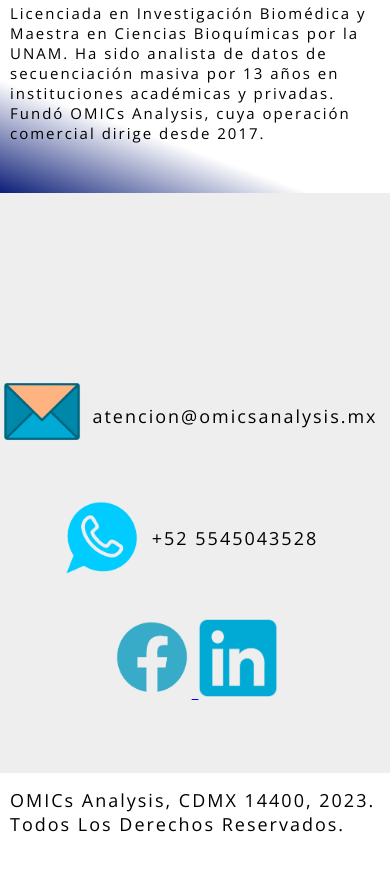
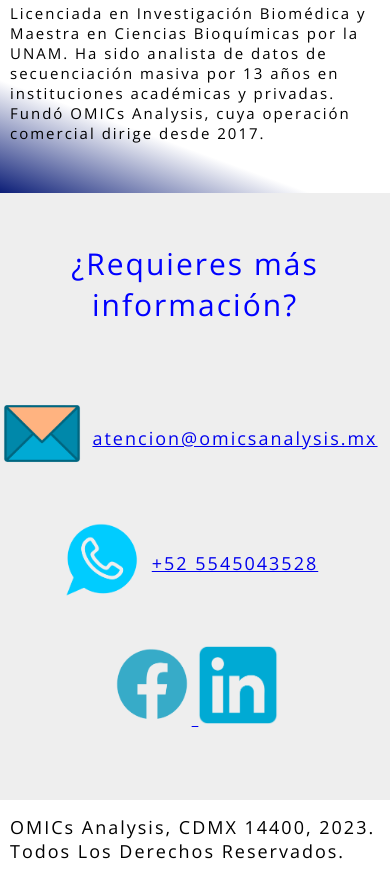
Before and after one commit to omicsanalysis/omicsanalysis.github.io, a plain HTML site: page curso.html in a window 390 px wide. Shown: the part 4892-5770 px from the top of the page. Before the commit the page ends 5743 px from the top, so only its background shows below. Drawn offline with nearby package versions, Linux system fonts and the light colour scheme.

Commit message:
aesthetics changes

```diff
--- a/css/style.css
+++ b/css/style.css
@@ -95,7 +95,7 @@ p {
 }
 
 /***CONTENT SECTIONS*/
-#Analisis, #Consultoria, #Quienes, #Contacto{
+#Analisis, #Consultoria, #Quienes, .Contacto{
     display: flex;
     flex-direction: column;
     align-items: center;
@@ -104,7 +104,7 @@ p {
     font-size: 1.4rem;
     text-align: justify;
 }
-#Consultoria, #Contacto{
+#Consultoria, .Contacto{
     padding:2rem;
     display: flex;
     background:#eeeeee;
@@ -153,22 +153,22 @@ p {
     width: 65%;
     background-color: hsl(0, 0%, 100%,70%);
 }
-#Contacto p{
+.Contacto p{
     font-size: 1.8rem;
     font-weight: 200;
     display: flex;
     flex-direction: column;
     justify-content: center;
 }
-#Contacto_medios{
+.Contacto_medios{
     margin: 2rem 0;
     display: flex;
     flex-direction: row;
 }
-#Contacto .icon{
+.Contacto .icon{
     width: 8rem; height: 8rem;
 }
-#Contacto .flex{
+.Contacto .flex{
     display: flex;
     flex-direction: row;
     justify-content: center;
@@ -195,7 +195,7 @@ p {
         justify-content: center;
         text-align: center;
     }
-    #Analisis, #Consultoria,#Quienes, #Contacto{
+    #Analisis, #Consultoria,#Quienes, .Contacto{
         padding: 2rem 2rem 7rem;
     }
     #Analisis_caract{
@@ -209,10 +209,10 @@ p {
         flex-direction: column;
         align-items: center;
     }
-    #Contacto_medios{
+    .Contacto_medios{
         flex-direction: column;
     }
-    #Contacto .flex{
+    .Contacto .flex{
         margin: 1rem 1rem;
         padding: 1rem 1rem;
         display:flex;
--- a/curso.html
+++ b/curso.html
@@ -94,7 +94,7 @@
         </section>
         <section id="datoscontacto">
             <h4>CONTACTO</h4>
-            <div id="Contacto_medios">
+            <div class="Contacto_medios">
                 <div class="flex">
                     <a href = "mailto: atencion@omicsanalysis.mx">
                         <img class="icon" src="img/Mail.png">
@@ -211,20 +211,25 @@
                 <p>Licenciada en Investigación Biomédica y Maestra en Ciencias Bioquímicas por la UNAM. Ha sido analista de datos de secuenciación masiva por 13 años en instituciones académicas y privadas. Fundó OMICs Analysis, cuya operación comercial dirige desde 2017.</p>
             </div>
         </section>
-        <section id="Contacto">
-            <h1 id="h_contacto"></h1>
-            <p id="p_contacto_1"></p>
-            <p id="p_contacto_2"></p>
-            <div id="Contacto_medios">
+
+        <section class="Contacto">
+            <h4>¿Requieres más información?</h4>
+            <div class="Contacto_medios">
                 <div class="flex">
                     <a href = "mailto: atencion@omicsanalysis.mx">
                         <img class="icon" src="img/Mail.png">
                     </a>
-                    <p>atencion@omicsanalysis.mx</p>
+                    <a href = "mailto: atencion@omicsanalysis.mx">
+                        <p>atencion@omicsanalysis.mx</p>
+                    </a>
                 </div>
                 <div class="flex">
-                    <img class="icon" src="img/WhatsApp.png">
-                    <p>+52 5545043528</p>
+                    <a href="https://wa.me/5215545043528">
+                        <img class="icon" src="img/WhatsApp.png">
+                    </a>
+                    <a href="https://wa.me/5215545043528">
+                        <p>+52 5545043528</p>
+                    </a>
                 </div>
             </div>
             <div>
```
Also changed, not shown: index.html (+2 -2 lines).
